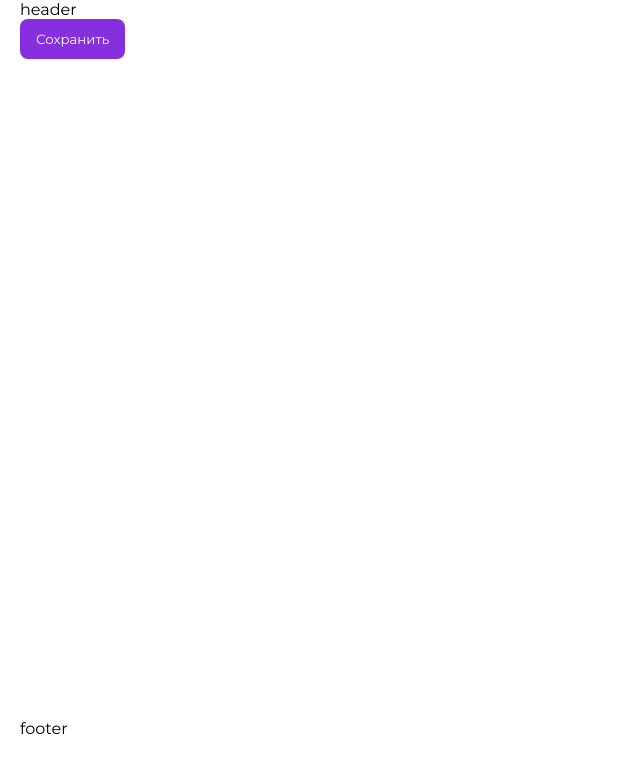
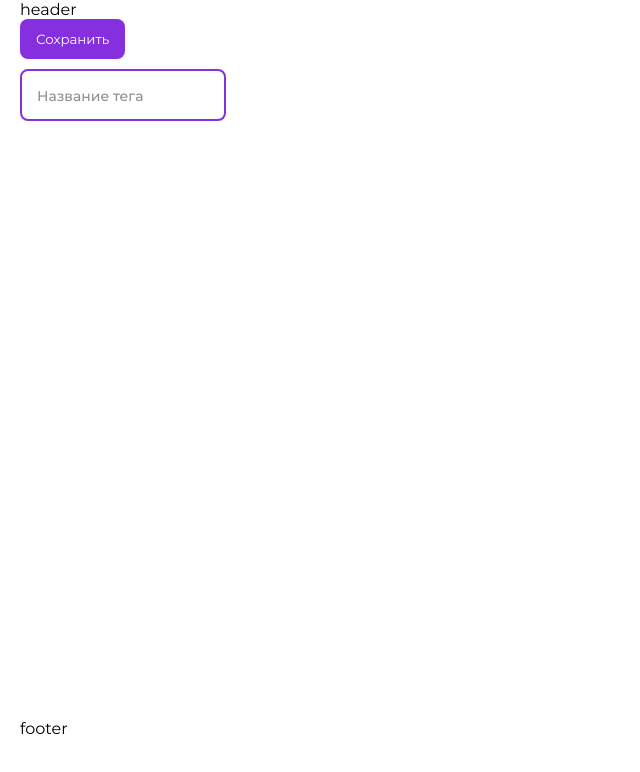
Before and after one commit to GlebMatveev/test-monetory, a Vue app: page / in a window 1280 px wide. Shown: the top 772 px of the page, without its empty margins (0-640 px from the left). Built offline with nearby package versions, Linux system fonts and the light colour scheme.

Commit message:
Added input component

```diff
--- a/src/App.vue
+++ b/src/App.vue
@@ -3,6 +3,7 @@ import AppVHeader from './components/app/VHeader.vue'
 import AppVFooter from './components/app/VFooter.vue'
 
 import UiButtonsVBtn from './components/ui/buttons/VBtn.vue'
+import UiInputsVInput from './components/ui/inputs/VInput.vue'
 </script>
 
 <template>
@@ -11,6 +12,8 @@ import UiButtonsVBtn from './components/ui/buttons/VBtn.vue'
   <main class="main">
     <div class="container">
       <UiButtonsVBtn theme="primary"> Сохранить </UiButtonsVBtn>
+
+      <UiInputsVInput theme="primary" placeholder="Название тега" />
     </div>
   </main>
 
--- /dev/null
+++ b/src/components/ui/inputs/VInput.vue
@@ -0,0 +1,100 @@
+<script setup>
+// Props
+const props = defineProps({
+  modelValue: String,
+  type: String,
+  placeholder: String
+})
+</script>
+
+<template>
+  <div class="input">
+    <input
+      id="phone"
+      class="input__field"
+      :type="props.type"
+      placeholder=""
+      :value="modelValue"
+      @input="$emit('update:modelValue', $event.target.value)"
+    />
+    <div class="input__background"></div>
+    <label for="phone" class="input__placeholder">
+      {{ props.placeholder }}
+    </label>
+  </div>
+</template>
+
+<style lang="scss" scoped>
+.input {
+  position: relative;
+  margin-top: 10px;
+
+  &__field {
+    border-radius: 8px;
+    border: 2px solid $color-primary;
+    outline: 0;
+    background: #fff;
+    color: $color-text-dark;
+    font-family: Montserrat;
+    font-size: 14px;
+    font-style: normal;
+    font-weight: 500;
+    line-height: 20px;
+    box-sizing: border-box;
+    padding: 14px 16px;
+  }
+
+  &__background {
+    border-radius: 10px;
+    height: 20px;
+    left: 20px;
+    position: absolute;
+    top: -20px;
+    transform: translateY(0);
+    transition: transform 100ms;
+    width: 176px;
+  }
+
+  &__field:focus ~ &__background,
+  &__field:not(:placeholder-shown) ~ &__background {
+    transform: translateY(8px);
+  }
+
+  &__placeholder {
+    left: 17px;
+    pointer-events: none;
+    position: absolute;
+    transform-origin: 0 50%;
+    transition:
+      transform 100ms,
+      color 100ms;
+    top: 17px;
+
+    font-family: Montserrat;
+    font-size: 14px;
+    font-style: normal;
+    font-weight: 500;
+    line-height: 20px;
+    color: #8c8f97;
+  }
+
+  &__field:focus ~ &__placeholder,
+  &__field:not(:placeholder-shown) ~ &__placeholder {
+    transform: translateY(-27px) translateX(-2px) scale(0.75);
+  }
+
+  &__field:not(:placeholder-shown) ~ &__placeholder {
+    color: $color-primary;
+    font-weight: 500;
+    background: #fff;
+    padding: 0 4px;
+  }
+
+  &__field:focus ~ &__placeholder {
+    color: $color-primary;
+    font-weight: 500;
+    background: #fff;
+    padding: 0 4px;
+  }
+}
+</style>
```
